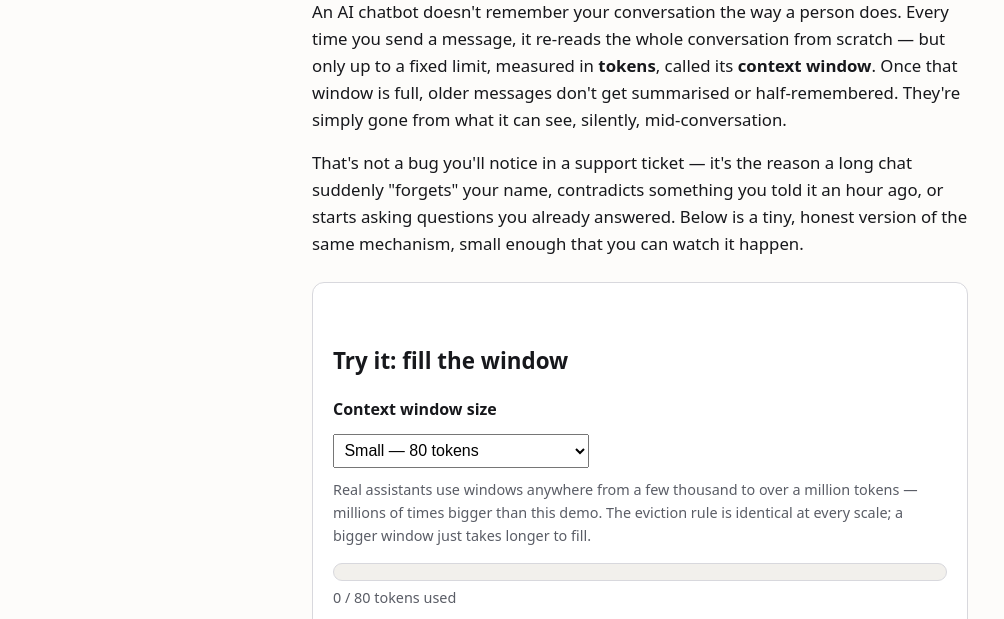
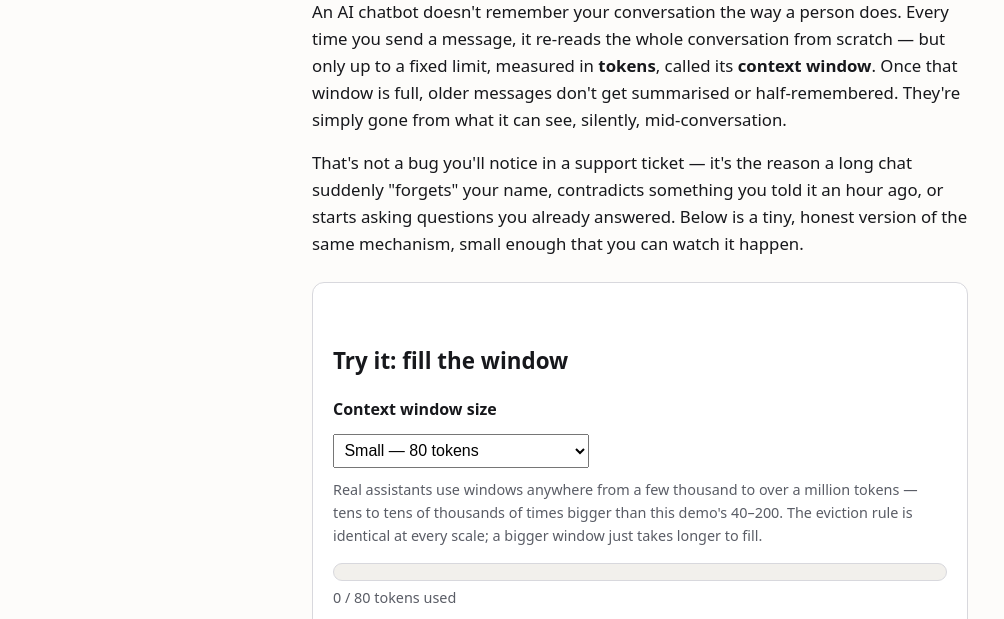
Before and after one commit to comp4020-agentic-coding-studio/comp4020-ass1-dachi, a website built with Vite: page index.html in a window 1280 px wide. Shown: the part 181-800 px from the top of the page, without its empty margins (0-1004 px from the left). Built offline with nearby package versions, Linux system fonts and the light colour scheme.

Commit message:
index: fix scale-note's overstated size comparison
"Millions of times bigger" only held at the demo's smallest window (40)
against the biggest real one (1M+); against the demo's largest window
(200) and the smallest real one ("a few thousand"), the real gap is only
tens of times, not millions. State the actual range instead of a single
number that's wrong at one end of it.

```diff
--- a/index.html
+++ b/index.html
@@ -44,8 +44,8 @@
           </select>
           <p class="scale-note" data-testid="scale-note">
             Real assistants use windows anywhere from a few thousand to over a million tokens —
-            millions of times bigger than this demo. The eviction rule is identical at every
-            scale; a bigger window just takes longer to fill.
+            tens to tens of thousands of times bigger than this demo's 40–200. The eviction rule
+            is identical at every scale; a bigger window just takes longer to fill.
           </p>
         </div>
 
```
